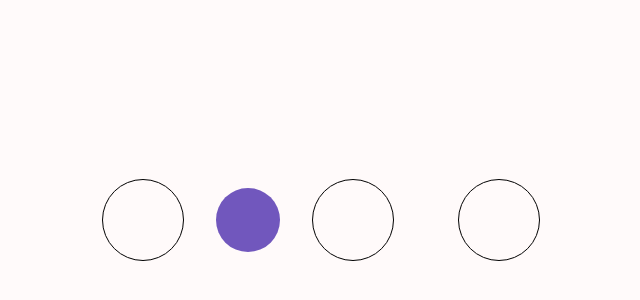
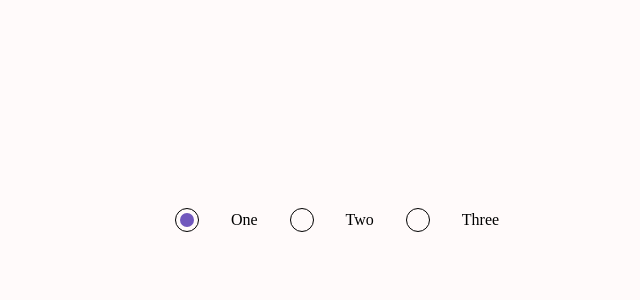
Before and after one commit to sophiebrunner/custom-radio-buttons, a plain HTML site: page index.html in a window 1280 px wide. Shown: the part 180-480 px from the top of the page, without its empty margins (303-943 px from the left). Drawn offline with Linux system fonts and the light colour scheme.

Commit message:
feat: add pseudo-class to style the radtio-buttons

```diff
--- a/index.html
+++ b/index.html
@@ -15,11 +15,11 @@
   <body>
     <main>
       <input type="radio" name="radio" id="one" class="custom-radio" checked />
-      <label for="one"></label>
+      <label for="one">One</label>
       <input type="radio" name="radio" id="two" class="custom-radio" />
-      <label for="two"></label>
+      <label for="two">Two</label>
       <input type="radio" name="radio" id="three" class="custom-radio" />
-      <label for="three"></label>
+      <label for="three">Three</label>
     </main>
   </body>
 </html>
--- a/style.css
+++ b/style.css
@@ -32,20 +32,24 @@ main {
 
 .custom-radio {
   all: unset;
-  width: 5em;
-  height: 5em;
+  box-sizing: border-box;
+  display: inline-block;
+  width: 1.5em;
+  height: 1.5em;
   border-radius: 50%;
   border: 1px solid black;
   cursor: pointer;
+  background-color: transparent;
+  background-clip: content-box;
+  transition: background-color 0.25s linear;
+  padding: 0.25em;
 }
 
-input:checked + label {
-  content: "";
-  display: block;
-  width: 4em;
-  height: 4em;
-  border-radius: 50%;
+.custom-radio:checked {
   background-color: var(--col-highlight-color);
-  padding: 1em;
-  cursor: pointer;
 }
+
+.custom-radio:focus {
+  box-shadow: 0 0 0.25em var(--col-highlight-color),
+    0 0 0.5em var(--col-highlight-color);
+}
```
